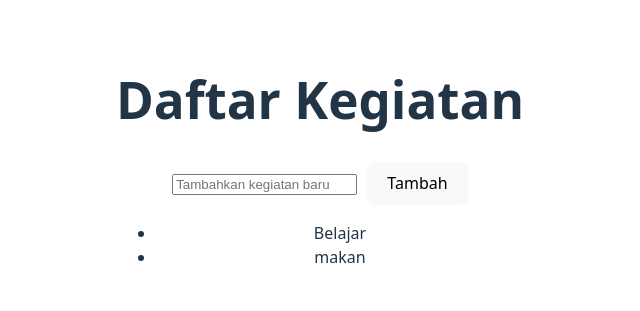
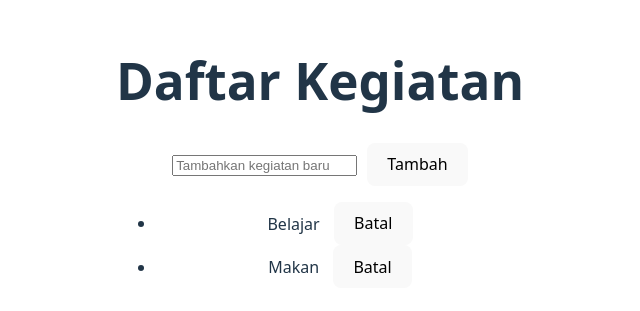
Before and after one commit to MawlaBarvez233510836/32-pbk-uts-233510836, a Vue app: page / in a window 1280 px wide. Shown: the part 239-550 px from the top of the page, without its empty margins (320-960 px from the left). Built offline with nearby package versions, Linux system fonts and the light colour scheme.

Commit message:
user dapat membatalkan kegiatan yang telah di input

```diff
--- a/src/App.vue
+++ b/src/App.vue
@@ -10,6 +10,7 @@
     <ul>
       <li v-for="(task, index) in tasks" :key="index">
         {{ task.text }}
+        <button @click="removeTask(index)">Batal</button>
       </li>
     </ul>
   </div>
@@ -22,7 +23,7 @@ export default {
       newTask: "",
       tasks: [
         { text: "Belajar ", completed: false },
-        { text: "makan", completed: false }
+        { text: "Makan", completed: false }
       ]
     };
   },
@@ -32,6 +33,9 @@ export default {
         this.tasks.push({ text: this.newTask, completed: false });
         this.newTask = "";
       }
+    },
+    removeTask(index) {
+      this.tasks.splice(index, 1);
     }
   }
 };
```
